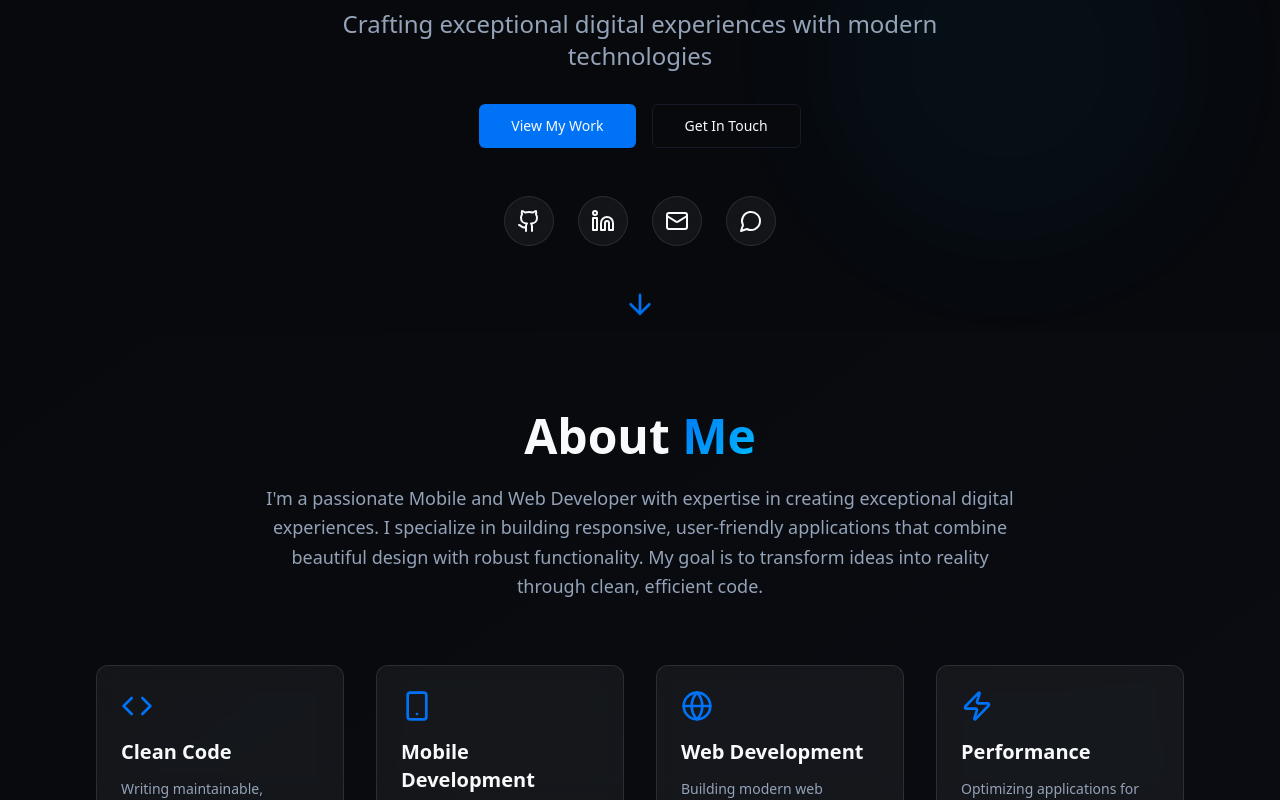
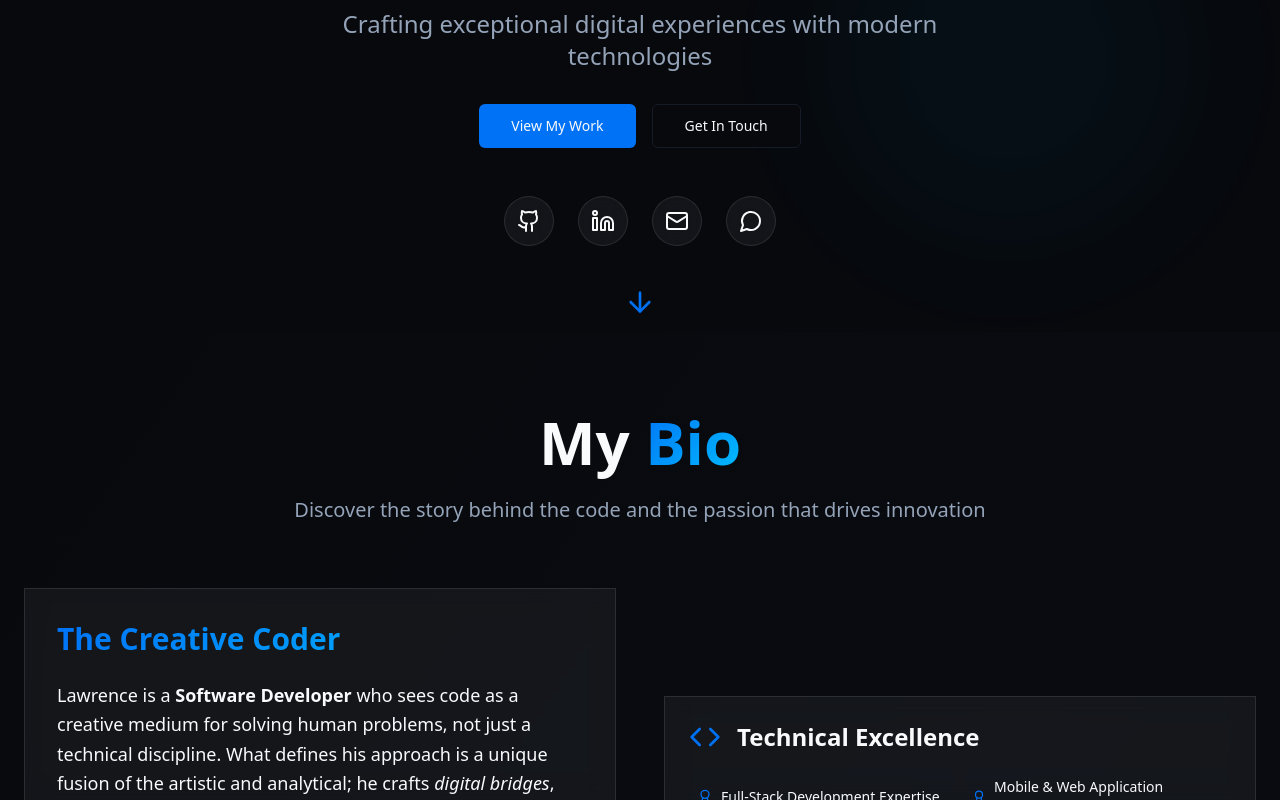
Before and after one commit to mathekalawrence/muiamathekaportfolio, a React (Vite) app: page / in a window 1280 px wide. Shown: the part 478-1278 px from the top of the page. Built offline with nearby package versions, Linux system fonts and the light colour scheme.

Commit message:
Add bio page

```diff
--- /dev/null
+++ b/src/components/Bio.tsx
@@ -0,0 +1,150 @@
+import { Code, Heart, Lightbulb, Users, Award, Target } from "lucide-react";
+import { Button } from "@/components/ui/button";
+
+const Bio = () => {
+  const values = [
+    {
+      icon: <Heart className="w-8 h-8 text-primary" />,
+      title: "Human-Centered Design",
+      description: "Every line of code is written with the end user in mind, creating experiences that feel natural and intuitive."
+    },
+    {
+      icon: <Lightbulb className="w-8 h-8 text-primary" />,
+      title: "Creative Problem Solving",
+      description: "Approaching challenges with artistic thinking while maintaining technical precision and analytical rigor."
+    },
+    {
+      icon: <Users className="w-8 h-8 text-primary" />,
+      title: "Empowerment Through Technology",
+      description: "Building tools that amplify human potential and enable organizations to achieve their mission."
+    },
+    {
+      icon: <Target className="w-8 h-8 text-primary" />,
+      title: "Purpose-Driven Development",
+      description: "Technology as a force for good - creating solutions that make a meaningful impact on lives and communities."
+    }
+  ];
+
+  const achievements = [
+    "Full-Stack Development Expertise",
+    "Mobile & Web Application Development",
+    "User Experience Design",
+    "Agile Development Methodologies",
+    "Clean Code & Performance Optimization",
+    "Cross-Platform Solutions"
+  ];
+
+  const scrollToContact = () => {
+    const element = document.getElementById('contact');
+    element?.scrollIntoView({ behavior: 'smooth' });
+  };
+
+  return (
+    <section id="bio" className="min-h-screen bg-gradient-to-br from-background via-secondary/10 to-background">
+      <div className="container mx-auto max-w-7xl px-6 py-20">
+        {/* Header */}
+        <div className="text-center mb-16 animate-fade-in">
+          <h1 className="text-4xl md:text-6xl font-bold mb-6">
+            My <span className="gradient-text">Bio</span>
+          </h1>
+          <p className="text-xl text-muted-foreground max-w-3xl mx-auto">
+            Discover the story behind the code and the passion that drives innovation
+          </p>
+        </div>
+
+        {/* Main Bio Content */}
+        <div className="grid lg:grid-cols-2 gap-12 items-center mb-20">
+          <div className="glass-card p-8 animate-fade-in-up">
+            <h2 className="text-3xl font-bold mb-6 gradient-text">The Creative Coder</h2>
+            <div className="space-y-4 text-lg leading-relaxed">
+              <p>
+                Lawrence is a <strong>Software Developer</strong> who sees code as a creative medium for solving human problems,
+                not just a technical discipline. What defines his approach is a unique fusion of the artistic and analytical;
+                he crafts <em>digital bridges</em>, not just applications.
+              </p>
+              <p>
+                With an obsession for the intuitive details that transform a useful tool into a delightful experience,
+                his core passion is <strong>empowerment</strong>. He is most alive when his work enables a business,
+                a non-profit, or an individual to succeed, allowing the user's goal to take center stage.
+              </p>
+              <p>
+                For Lawrence, development is the perfect vehicle for his passion, enabling him to live out his core belief
+                that <em>technology should be a force for good</em>. This powerful connection between his passion and his
+                profession is what drives him to continually learn, innovate, and excel.
+              </p>
+              <p className="text-primary font-semibold">
+                In need of such amazing skills for a project or within your team? Reach out and let's create something extraordinary together.
+              </p>
+            </div>
+          </div>
+
+          <div className="space-y-8">
+            <div className="glass-card p-6 animate-fade-in-up delay-200">
+              <div className="flex items-center gap-4 mb-4">
+                <Code className="w-8 h-8 text-primary" />
+                <h3 className="text-2xl font-bold">Technical Excellence</h3>
+              </div>
+              <div className="grid grid-cols-2 gap-2">
+                {achievements.map((achievement, index) => (
+                  <div key={index} className="flex items-center gap-2 p-2 rounded-lg bg-secondary/20">
+                    <Award className="w-4 h-4 text-primary" />
+                    <span className="text-sm">{achievement}</span>
+                  </div>
+                ))}
+              </div>
+            </div>
+
+            <div className="glass-card p-6 animate-fade-in-up delay-300">
+              <h3 className="text-xl font-bold mb-4 gradient-text">Development Philosophy</h3>
+              <p className="text-muted-foreground">
+                "Code is poetry in motion. Every function tells a story, every algorithm solves a puzzle,
+                and every interface creates a connection. I believe in writing code that not only works
+                flawlessly but also inspires and empowers those who interact with it."
+              </p>
+            </div>
+          </div>
+        </div>
+
+        {/* Core Values */}
+        <div className="mb-20">
+          <h2 className="text-3xl font-bold text-center mb-12 gradient-text">Core Values & Approach</h2>
+          <div className="grid md:grid-cols-2 lg:grid-cols-4 gap-8">
+            {values.map((value, index) => (
+              <div
+                key={index}
+                className="glass-card p-6 text-center hover:scale-105 transition-all duration-300 animate-fade-in-up"
+                style={{ animationDelay: `${index * 100}ms` }}
+              >
+                <div className="flex justify-center mb-4">
+                  {value.icon}
+                </div>
+                <h3 className="text-xl font-bold mb-3">{value.title}</h3>
+                <p className="text-muted-foreground text-sm">{value.description}</p>
+              </div>
+            ))}
+          </div>
+        </div>
+
+        {/* Call to Action */}
+        <div className="text-center glass-card p-12 animate-fade-in-up">
+          <h2 className="text-3xl font-bold mb-6">
+            Ready to Create Something <span className="gradient-text">Amazing</span>?
+          </h2>
+          <p className="text-xl text-muted-foreground mb-8 max-w-2xl mx-auto">
+            Whether you're a startup with a bold vision, an established company seeking innovation,
+            or a non-profit making a difference, let's collaborate to bring your ideas to life.
+          </p>
+          <Button
+            onClick={scrollToContact}
+            size="lg"
+            className="bg-gradient-to-r from-primary to-primary/80 hover:from-primary/90 hover:to-primary text-white px-8 py-4 text-lg"
+          >
+            Let's Work Together
+          </Button>
+        </div>
+      </div>
+    </section>
+  );
+};
+
+export default Bio;
--- a/src/components/Navigation.tsx
+++ b/src/components/Navigation.tsx
@@ -8,6 +8,7 @@ const Navigation = () => {
 
   const menuItems = [
     { label: "Home", href: "#home" },
+    { label: "Bio", href: "#bio" },
     { label: "About", href: "#about" },
     { label: "Skills", href: "#skills" },
     { label: "Projects", href: "#projects" },
--- a/src/pages/Index.tsx
+++ b/src/pages/Index.tsx
@@ -1,5 +1,6 @@
 import Navigation from "@/components/Navigation";
 import Hero from "@/components/Hero";
+import Bio from "@/components/Bio";
 import About from "@/components/About";
 import Skills from "@/components/Skills";
 import Projects from "@/components/Projects";
@@ -10,6 +11,7 @@ const Index = () => {
     <div className="min-h-screen">
       <Navigation />
       <Hero />
+      <Bio />
       <About />
       <Skills />
       <Projects />
```
